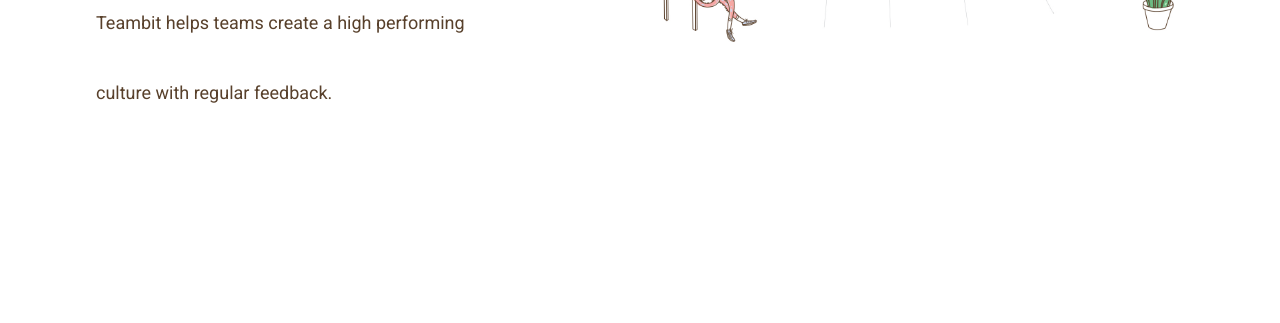
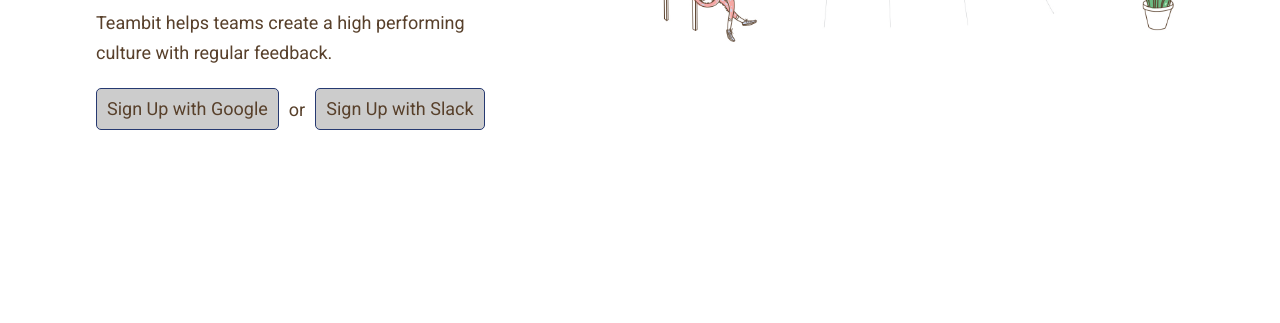
Before and after one commit to guyrogereboulet/node-sass-teambit, a website: page index.html in a window 1280 px wide. Shown: the part 477-800 px from the top of the page. Drawn offline with Linux system fonts and the light colour scheme.

Commit message:
Inserimento bottoni Jumbo

```diff
--- a/index.html
+++ b/index.html
@@ -57,11 +57,26 @@
   <main class="main">
     <section class="jumbo clearfix">
       <div class="jumbo-left">
-        <h1>
-          Understand, recognize and develop your <br> people
-        </h1>
-        <p>Teambit helps teams create a high performing <br> culture with regular feedback.
-        </p>
+        <div class="jumbo-left-title">
+          <h1>
+            Understand, recognize and develop your <br> people
+          </h1>
+        </div>
+        <div class="jumbo-left-text">
+          <p>Teambit helps teams create a high performing <br> culture with regular feedback.
+          </p>
+        </div>
+        <div class="jumbo-btn">
+          <ul class="menu">
+            <li>
+              <a class="btn" href="#">Sign Up with Google</a>
+            </li>
+            <li>or</li>
+            <li>
+              <a class="btn" href="#">Sign Up with Slack</a>
+            </li>
+          </ul>
+        </div>
       </div>
       <div class="jumbo-right">
         <img src="dist/img/jumbo.jpg" alt="">
--- a/src/partials/_commons.scss
+++ b/src/partials/_commons.scss
@@ -27,5 +27,6 @@
 }
 
 .btn {
+  // Importo il btn che ho creato nel file "_mixins.scss"
   @include btn($secondColor, $thirdColor, 5px, 10px, 20px);
 }
--- a/src/partials/_main_jumbo.scss
+++ b/src/partials/_main_jumbo.scss
@@ -9,11 +9,32 @@
     width: 50%;
     text-align: left;
     color: $primaryColor;
-    line-height: 70px;
 
-    h1 {
-      font-size:$fontSizeBase * 3;
+    &-title {
+      line-height: 70px;
+      margin-bottom: 20px;
+      h1 {
+        font-size:$fontSizeBase * 3;
+      }
     }
+
+    &-text {
+      line-height: 30px;
+    }
+
+    .jumbo-btn {
+      margin-top: 20px;
+      ul {
+        display: flex;
+        align-items: center;
+        li {
+          padding-right:10px;
+        }
+
+      }
+    }
+
+
   }
 
   &-right {
```
Also changed, not shown: dist/app.css.
